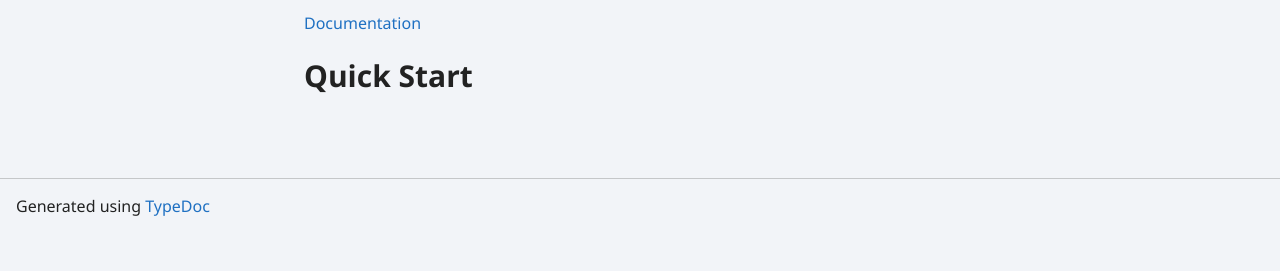
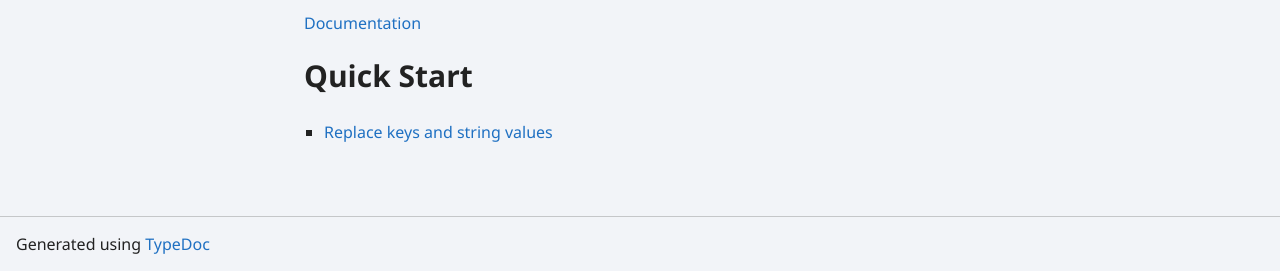
Before and after one commit to FreePhoenix888/recursive-object-map, a plain HTML site: page docs/index.html in a window 1280 px wide. Shown: the part 782-1053 px from the top of the page. Before the commit the page ends 1015 px from the top, so only its background shows below. Drawn offline with Linux system fonts and the light colour scheme.

Commit message:
Update documentation

```diff
--- a/docs/index.html
+++ b/docs/index.html
@@ -16,7 +16,10 @@
 <a href="https://gitpod.io/#https://github.com/FreePhoenix888/recursive-object-map.git"><img src="https://img.shields.io/badge/Gitpod-ready--to--code-blue?logo=gitpod" alt="Gitpod"></a> </p>
 <p>Map your object recursively</p>
 <p><a href="https://freephoenix888.github.io/deep-map-object/">Documentation</a></p>
-<a id="md:quick-start" class="tsd-anchor"></a><h1><a href="#md:quick-start">Quick Start</a></h1></div></div>
+<a id="md:quick-start" class="tsd-anchor"></a><h1><a href="#md:quick-start">Quick Start</a></h1><ul>
+<li><a href="https://freephoenix888.github.io/deep-map-object/functions/recursiveObjectMap.html#md:replace-keys-and-string-values">Replace keys and string values</a></li>
+</ul>
+</div></div>
 <div class="col-sidebar">
 <div class="page-menu">
 <div class="tsd-navigation settings">
```
Also changed, not shown: docs/functions/recursiveObjectMap.html (+1 -1 lines), docs/types/RecusriveObjectMapCallback.html (+1 -1 lines).
